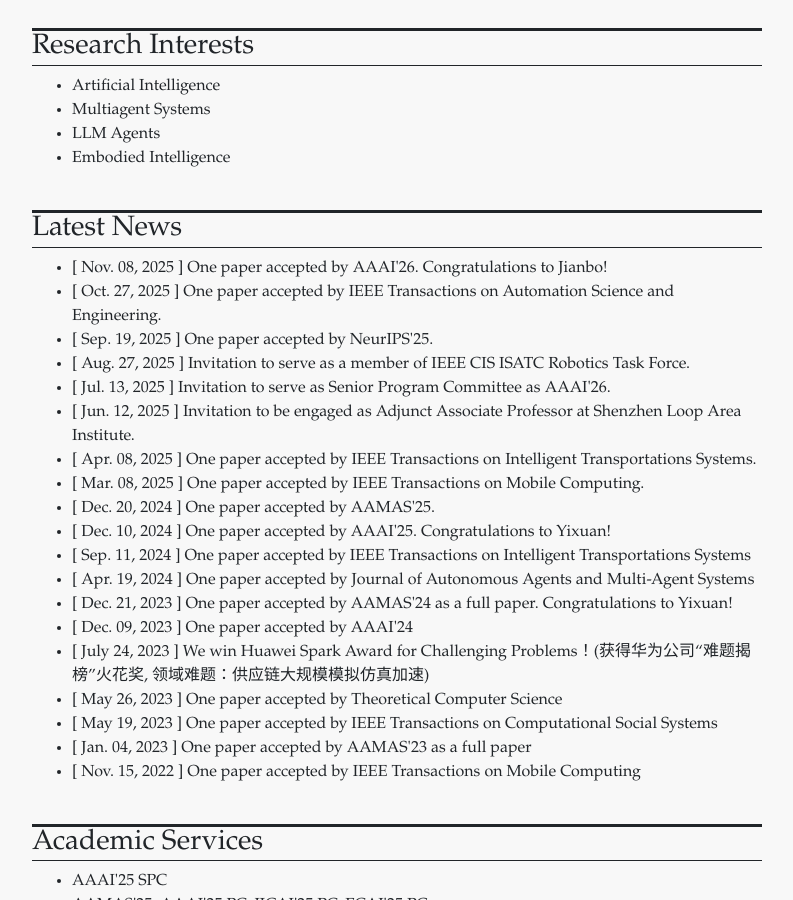
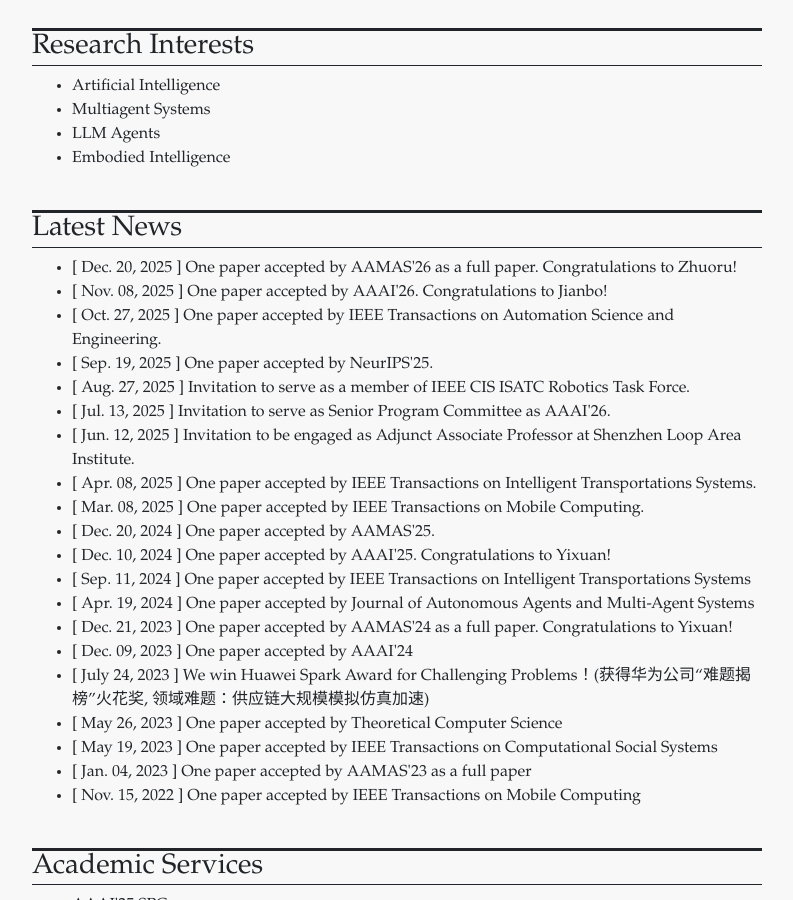
Before and after one commit to wanyuanwang/wanyuanwang.github.io, a Jekyll site: the page built from index.html, in a window 1280 px wide and 900 px high, scrolled down 697 px. Shown: the whole window, without its empty margins (243-1036 px from the left). Built offline with Jekyll 4.4.1, drawn with Linux system fonts in a browser that asks for light colours.

Commit message:
Update news.yml

```diff
--- a/_data/news.yml
+++ b/_data/news.yml
@@ -1,3 +1,5 @@
+- date: Dec. 20, 2025
+  news: One paper accepted by AAMAS'26 as a full paper. Congratulations to Zhuoru!
 - date: Nov. 08, 2025
   news: One paper accepted by AAAI'26. Congratulations to Jianbo!
 - date: Oct. 27, 2025
```
